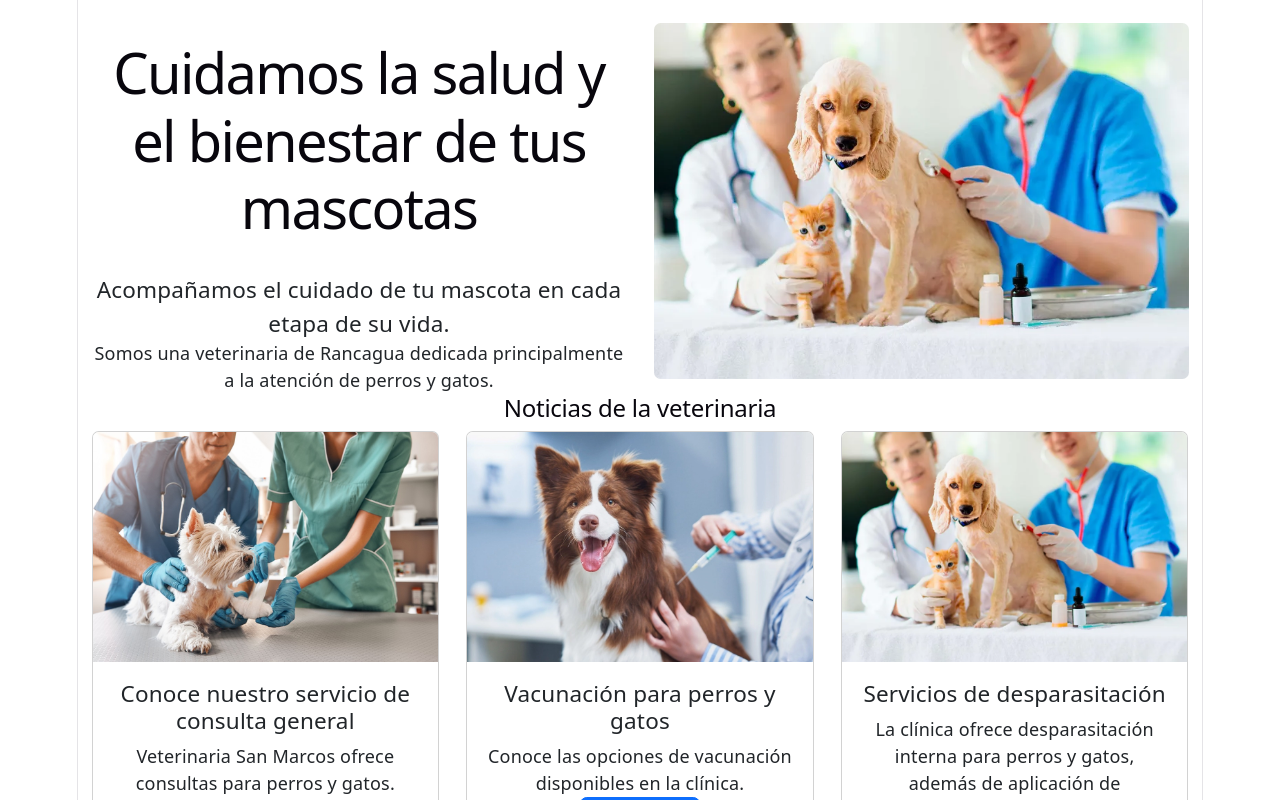
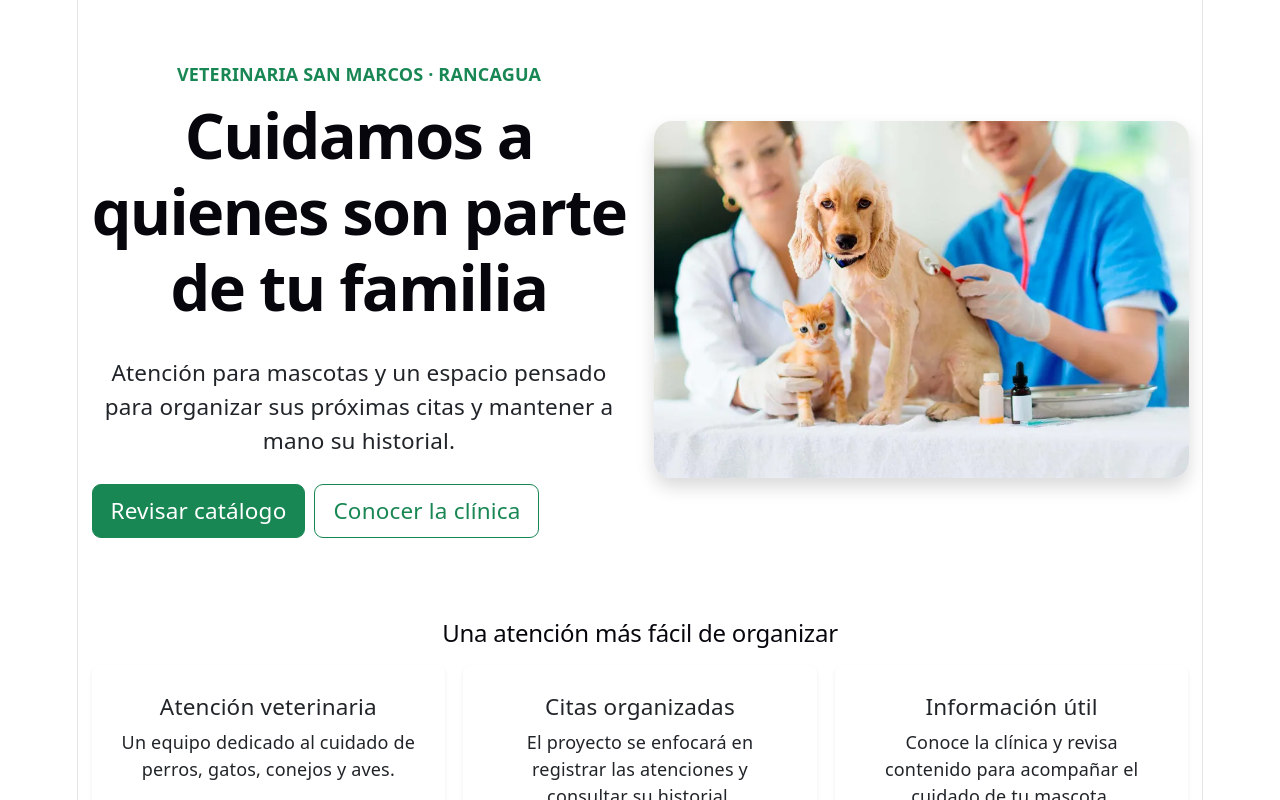
Before and after one commit to dbueno-alt/Front-San-Marcos, a React (Vite) app: page / in a window 1280 px wide. Shown: the part 200-1000 px from the top of the page. Built offline with nearby package versions, Linux system fonts and the light colour scheme; no server answers.

Commit message:
front: rediseñar inicio para la veterinaria

```diff
--- a/src/pages/Inicio.jsx
+++ b/src/pages/Inicio.jsx
@@ -1,11 +1,74 @@
-import Bienvenida from "../components/Bienvenida";
-import NoticiasDestacadas from "../components/NoticiasDestacadas";
+import { Link } from "react-router-dom";
+import mascotas from "../assets/mascotas.jpg";
+
+const aspectosAtencion = [
+  {
+    titulo: "Atención veterinaria",
+    descripcion:
+      "Un equipo dedicado al cuidado de perros, gatos, conejos y aves.",
+  },
+  {
+    titulo: "Citas organizadas",
+    descripcion:
+      "El proyecto se enfocará en registrar las atenciones y consultar su historial.",
+  },
+  {
+    titulo: "Información útil",
+    descripcion:
+      "Conoce la clínica y revisa contenido para acompañar el cuidado de tu mascota.",
+  },
+];
 
 function Inicio() {
   return (
     <main className="container py-4">
-      <Bienvenida />
-      <NoticiasDestacadas />
+      <section className="row align-items-center g-4 py-3 py-lg-5" aria-labelledby="titulo-inicio">
+        <div className="col-12 col-lg-6">
+          <p className="text-success fw-semibold text-uppercase mb-2">
+            Veterinaria San Marcos · Rancagua
+          </p>
+          <h1 id="titulo-inicio" className="display-4 fw-bold mt-0">
+            Cuidamos a quienes son parte de tu familia
+          </h1>
+          <p className="lead">
+            Atención para mascotas y un espacio pensado para organizar sus
+            próximas citas y mantener a mano su historial.
+          </p>
+          <div className="d-flex flex-wrap gap-2 mt-4">
+            <Link className="btn btn-success btn-lg" to="/catalogo">
+              Revisar catálogo
+            </Link>
+            <Link className="btn btn-outline-success btn-lg" to="/nosotros">
+              Conocer la clínica
+            </Link>
+          </div>
+        </div>
+        <div className="col-12 col-lg-6">
+          <img
+            className="img-fluid rounded-4 shadow"
+            src={mascotas}
+            alt="Perro y gato en Veterinaria San Marcos"
+          />
+        </div>
+      </section>
+
+      <section className="py-4" aria-labelledby="titulo-atencion">
+        <h2 id="titulo-atencion" className="mb-3">
+          Una atención más fácil de organizar
+        </h2>
+        <div className="row g-3">
+          {aspectosAtencion.map((aspecto) => (
+            <div className="col-12 col-md-4" key={aspecto.titulo}>
+              <article className="card h-100 border-0 shadow-sm">
+                <div className="card-body p-4">
+                  <h3 className="h5 card-title">{aspecto.titulo}</h3>
+                  <p className="card-text">{aspecto.descripcion}</p>
+                </div>
+              </article>
+            </div>
+          ))}
+        </div>
+      </section>
     </main>
   );
 }
```
